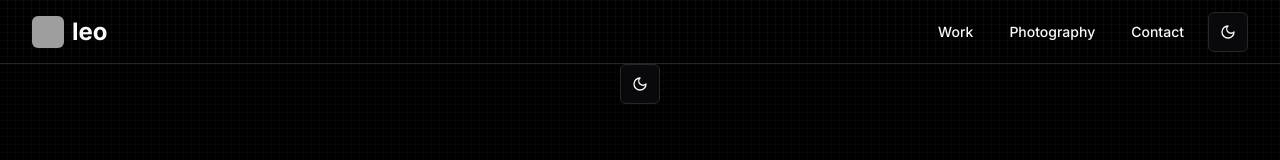
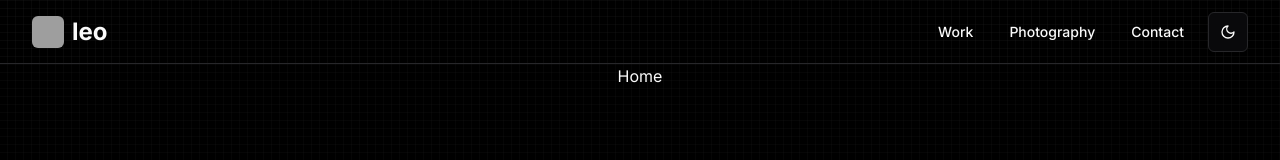
Before and after one commit to ryotakc/portfolio-cs, a Next.js app: page / in a window 1280 px wide. Shown: the top 160 px of the page. Built offline with nearby package versions, Linux system fonts and the light colour scheme; grey boxes are pictures that could not be loaded.

Commit message:
init Home page

```diff
--- a/app/page.tsx
+++ b/app/page.tsx
@@ -5,7 +5,7 @@ import Image from "next/image";
 export default function Home() {
   return (
     <div>
-      <ModeToggle />
+      <h1>Home</h1>
     </div>
   );
 }
```
